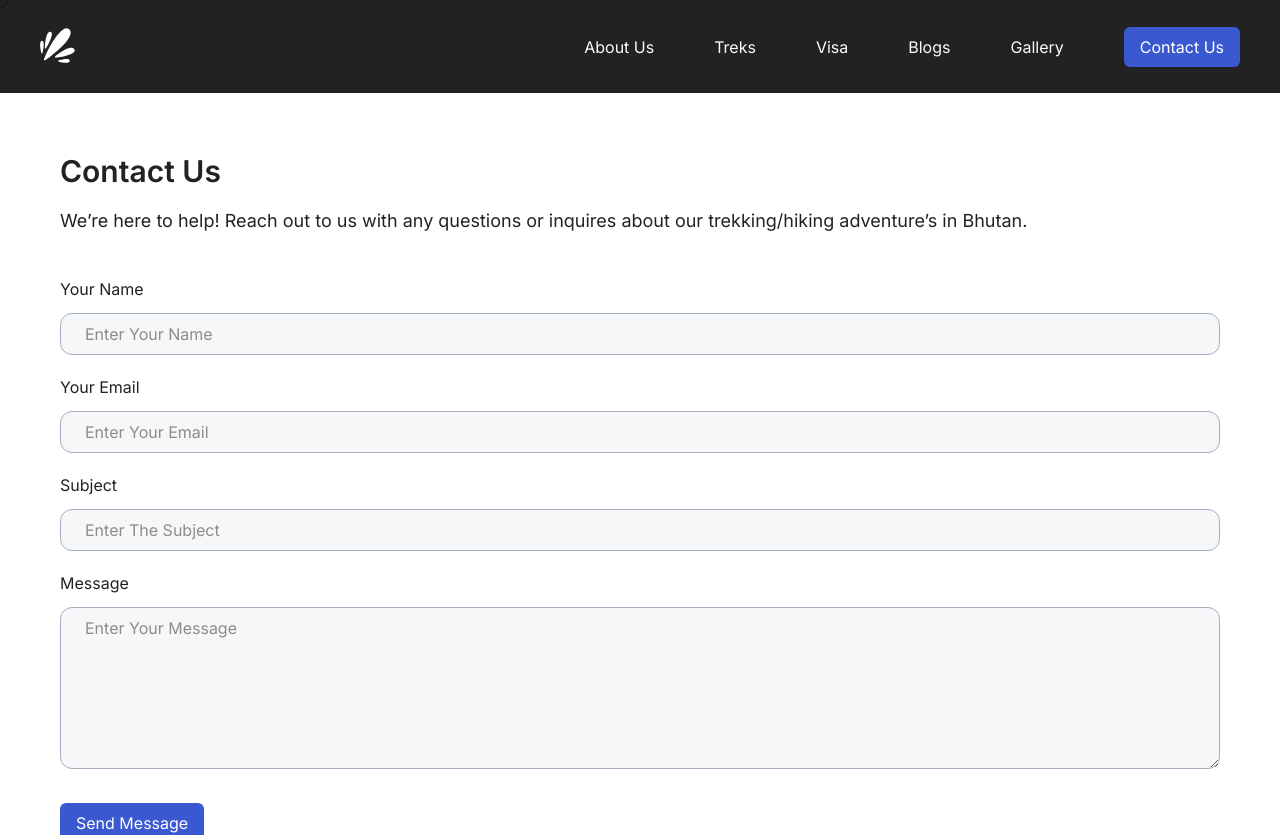
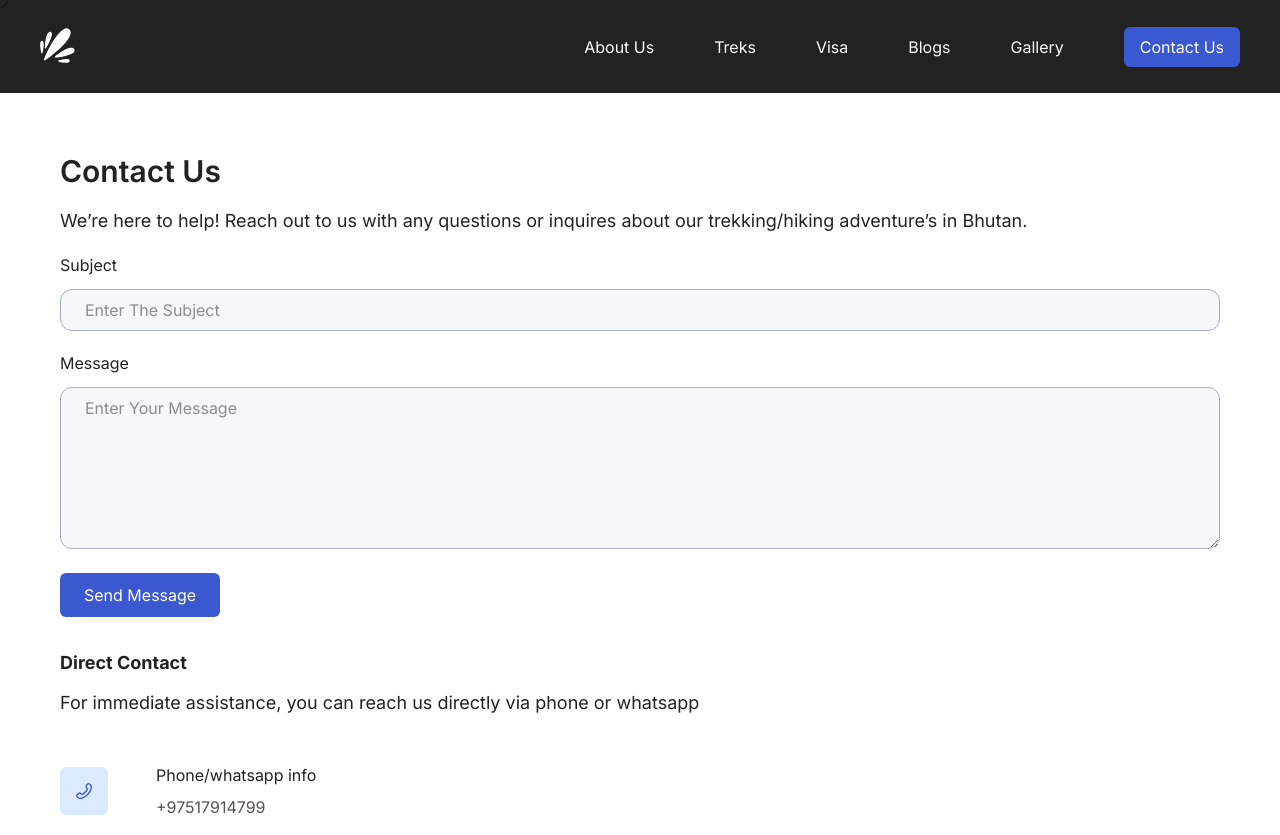
Before and after one commit to KelzangUD/jomolhari-vacation, a Next.js app: page /contact-us in a window 1280 px wide. Shown: the top 835 px of the page. Built offline with nearby package versions, Linux system fonts and the light colour scheme.

Commit message:
contact us U

```diff
--- a/app/contact-us/page.tsx
+++ b/app/contact-us/page.tsx
@@ -1,7 +1,15 @@
+"use client";
+
 import Image from "next/image";
-import PrimaryButton from "../ui/PrimaryButton";
+import { useState } from "react";
 
 export default function Contact() {
+  const [details, setDetails] = useState({
+    // name: "",
+    // emailId: "",
+    subject: "",
+    message: "",
+  });
   return (
     <div className="p-5 md:p-10 xl:p-15 2xl:p-20  bg-white">
       <h4>Contact Us</h4>
@@ -9,25 +17,36 @@ export default function Contact() {
         We’re here to help! Reach out to us with any questions or inquires about
         our trekking/hiking adventure’s in Bhutan.
       </p>
-      <div className="mt-4 xl:mt-10">
+      {/* <div className="mt-4 xl:mt-10">
         <label className="text-xs md:text-base">Your Name</label>
         <input
           placeholder="Enter Your Name"
           className="border border-border py-2 px-2 md:px-6 bg-border/10 rounded-md md:rounded-xl w-full my-3 text-xs md:text-base"
         />
-      </div>
-      <div className="xl:mt-2">
+      </div> */}
+      {/* <div className="xl:mt-2">
         <label className="text-xs md:text-base">Your Email</label>
         <input
           placeholder="Enter Your Email"
           className="border border-border py-2 px-2 md:px-6 bg-border/10 rounded-md md:rounded-xl w-full my-3 text-xs md:text-base"
+          onChange={(e) => setDetails((prev) => ({
+            ...prev,
+            email: e?.target?.value
+          }))}
         />
-      </div>
+      </div> */}
       <div className="xl:mt-2">
         <label className="text-xs md:text-base">Subject</label>
         <input
           placeholder="Enter The Subject"
           className="border border-border py-2 px-2 md:px-6 bg-border/10 rounded-md md:rounded-xl w-full my-3 text-xs md:text-base"
+          onChange={(e) =>
+            setDetails((prev) => ({
+              ...prev,
+              subject: e?.target?.value,
+            }))
+          }
+          value={details?.subject}
         />
       </div>
       <div className="xl:mt-2">
@@ -36,10 +55,29 @@ export default function Contact() {
           placeholder="Enter Your Message"
           className="border border-border py-2 px-2 md:px-6 bg-border/10 rounded-md md:rounded-xl w-full my-3 text-xs md:text-base"
           rows={6}
+          onChange={(e) =>
+            setDetails((prev) => ({
+              ...prev,
+              message: e?.target?.value,
+            }))
+          }
+          value={details?.message}
         />
       </div>
       <div className="xl:mt-4">
-        <PrimaryButton text="Send Message" />
+        <a
+          className={`bg-primary py-3 px-6 rounded-md overflow-hidden cursor-pointer text-sm lg:text-base text-white hover:bg-blue-700`}
+          href={`mailto:sonamvacation@gmail.com?subject=${details?.subject}&body=${details?.message}`}
+          onClick={() =>
+            setDetails((prev) => ({
+              ...prev,
+              subject: "",
+              message: "",
+            }))
+          }
+        >
+          Send Message
+        </a>
       </div>
       <div className="mt-6 xl:mt-10">
         <p className="font-bold my-2">Direct Contact</p>
```
